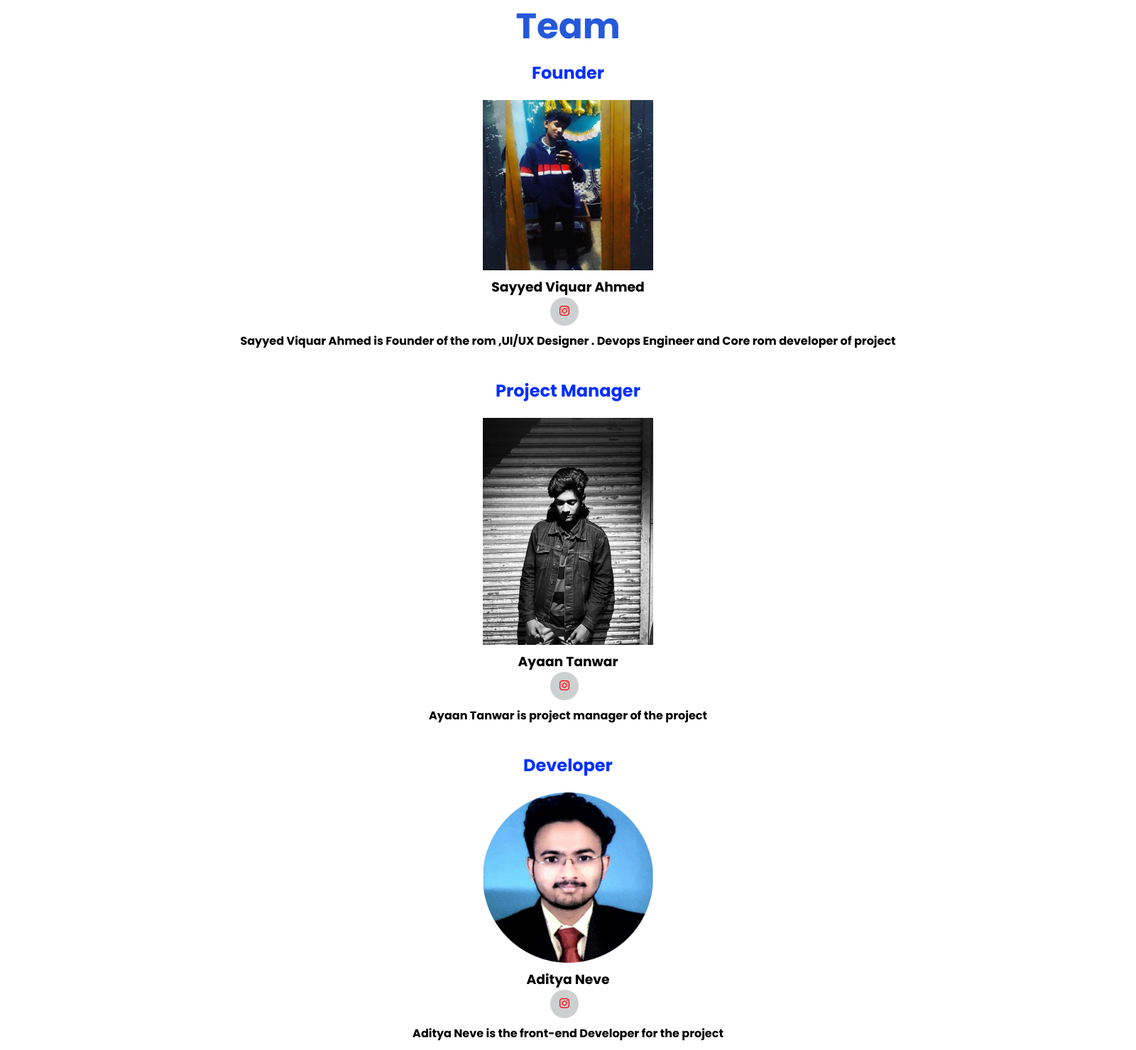
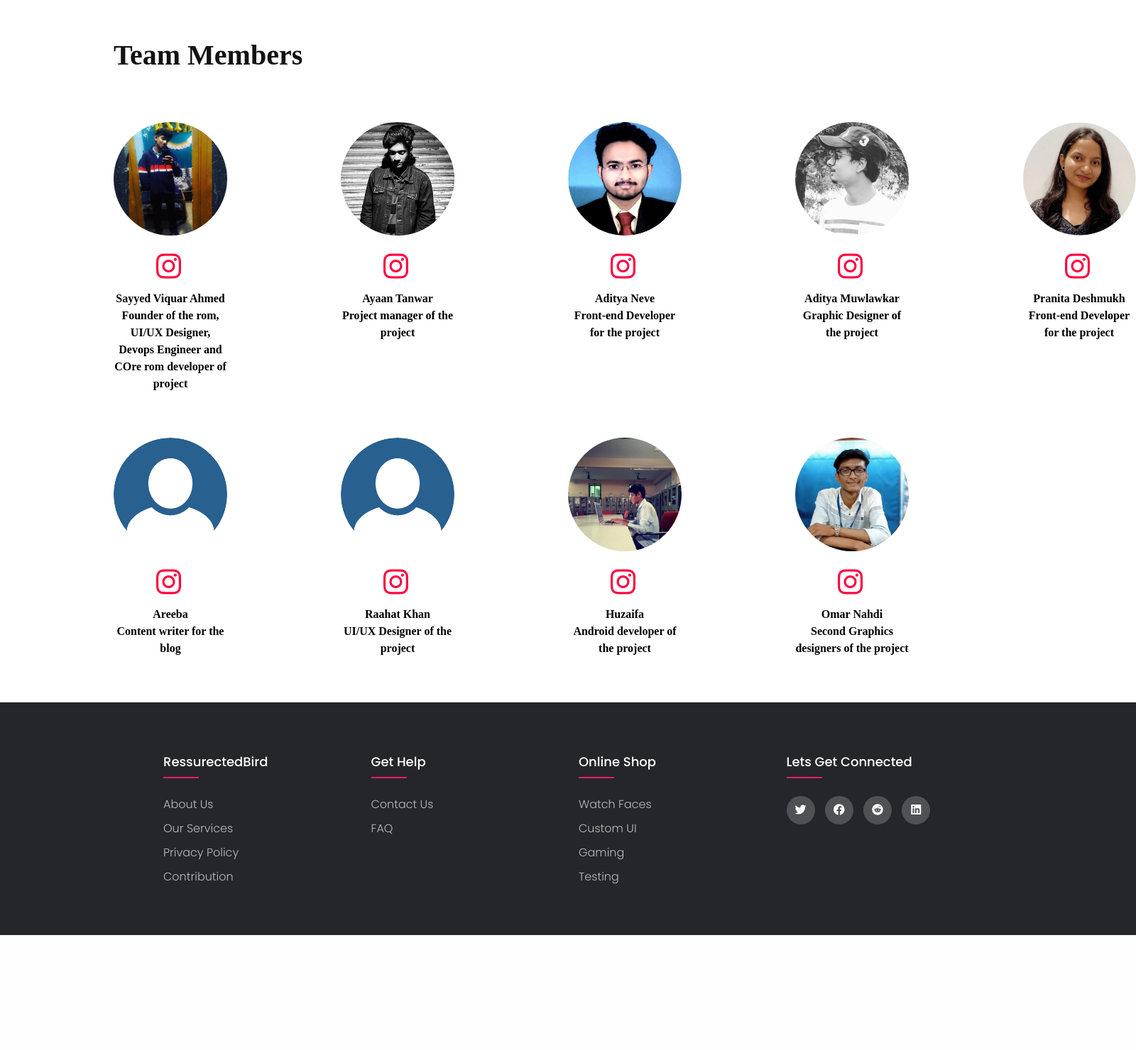
Before and after one commit to Ressurected-Bird/Website, a PHP site: page /Team.html in a window 1600 px wide. Shown: the part 80-1560 px from the top of the page at 71% size. After the commit the page ends 1398 px from the top, so only its background shows below. Run offline with PHP 8.4, Linux system fonts and the light colour scheme.

Commit message:
team ui changed

```diff
--- a/Team.html
+++ b/Team.html
@@ -33,98 +33,109 @@
          </ul>
 
      </nav>
-    <h1 class="h1heading">Team</h1>
+    <div class="teamsection">
+        <h1 class="h1heading">Team Members</h1>
+        <div class="team1">
             <section class="Developer">
-        <h2>Founder</h2>
+
                 <img src="video/ahmedjpeg.jpeg" alt="Sayyed Viquar Ahmed" >
-
-        <h3>Sayyed Viquar Ahmed</h3>
                 <a href="http://www.instagram.com/sviquarahmed.exe/"><i class="fab fa-instagram"></i></a>
+                <h4>Sayyed Viquar Ahmed</h4>
 
 
-        <h4>Sayyed Viquar Ahmed is Founder of the rom ,UI/UX Designer .
-            Devops Engineer and Core rom developer of project</h4>
+
+                <h4>Founder of the rom, UI/UX Designer, Devops Engineer and COre rom developer of project</h4>
 
             </section>
 
 
 
             <section class="Developer">
-        <h2>Project Manager</h2>
+
                 <img src="video/Ayaan Tanwar.png" alt="Ayaan Tanwar" >
-        <h3>Ayaan Tanwar</h3>
+
                 <a href="https://www.instagram.com/ayaan_tanwar/"><i class="fab fa-instagram"></i></a>
-        <h4>Ayaan Tanwar is project manager of the project</h4>
+                <h4>Ayaan Tanwar</h4>
+                <h4>Project manager of the project</h4>
+            </section>
+            <section class="Developer">
+
+            <img src="video/adi.png" alt="Aditya Neve" >
+
+            <a href="https://www.instagram.com/this_is_aditya_neve/"><i class="fab fa-instagram"></i></a>
+            <h4>Aditya Neve <br>Front-end Developer for the project</h4>
+
+        </section>
+        <section class="Developer">
+
+            <img src="video/Aditya Muwlawkar.jpeg" alt="Aditya Muwlawkar" >
+
+
+            <a href="https://www.instagram.com/aditya__291/"><i class="fab fa-instagram"></i></a>
+
+            <h4>Aditya Muwlawkar <br> Graphic Designer of the project </h4>
+
+        </section>
+        <section class="Developer">
+
+            <img src="video/Pranita Deshmukh.jpeg" alt="Pranita Deshmukh" >
+
+
+            <a href="https://www.instagram.com/pranita_1.0/"><i class="fab fa-instagram"></i></a>
+
+            <h4>Pranita Deshmukh <br>Front-end Developer  for the project </h4>
+
+        </section>
+        </div>
+        <div class="team1">
+            <section class="Developer">
+
+                 <img src="video/emty.png" alt="Areeba " >
+
+
+                 <a href="https://instagram.com/areeba_tbanu_12?igshid=YmMyMTA2M2Y="><i class="fab fa-instagram"></i></a>
+
+                 <h4>Areeba <br>Content writer for the blog</h4>
              </section>
 
              <section class="Developer">
-        <h2>Developer</h2>
-    <img src="video/adi.png" alt="Aditya Neve" >
-   <h3>Aditya Neve</h3>
-    <a href="https://www.instagram.com/this_is_aditya_neve/"><i class="fab fa-instagram"></i></a>
-    <h4>Aditya Neve is the front-end Developer for the project</h4>
 
-</section>
-<section class="Developer">
-    <h2> Graphic Designer</h2>
-    <img src="video/Aditya Muwlawkar.jpeg" alt="Aditya Muwlawkar" >
+                 <img src="video/emty.png" alt="Raahat Khan " >
 
-    <h3>Aditya Muwlawkar</h3>
-    <a href="https://www.instagram.com/aditya__291/"><i class="fab fa-instagram"></i></a>
 
-    <h4>Aditya Muwlawkar , He is a Graphic Designer of the project </h4>
+                 <a href="https://instagram.com/iamraahatkhan?igshid=YmMyMTA2M2Y="><i class="fab fa-instagram"></i></a>
 
-</section>
-<section class="Developer">
-    <h2> Developer</h2>
-    <img src="video/Pranita Deshmukh.jpeg" alt="Pranita Deshmukh" >
-
-    <h3>Pranita Deshmukh</h3>
-    <a href="https://www.instagram.com/pranita_1.0/"><i class="fab fa-instagram"></i></a>
-
-    <h4>Pranita Deshmukh is the front-end Developer  for the project </h4>
-
+                 <h4>Raahat Khan<br>UI/UX Designer of the project</h4>
              </section>
 
              <section class="Developer">
-    <h2> Content Writer </h2>
-     <img src="video/emty.png" alt="Areeba " >
 
-     <h3>Areeba</h3>
-     <a href="https://instagram.com/areeba_tbanu_12?igshid=YmMyMTA2M2Y="><i class="fab fa-instagram"></i></a>
+                 <img src="video/Huzaifa.png" alt="Huzaifa " >
 
-     <h4>Areeba is the Content writer for the blog</h4>
+
+                 <a href="https://instagram.com/precious_huzaifa?igshid=YmMyMTA2M2Y="><i class="fab fa-instagram"></i></a>
+
+                 <h4>Huzaifa <br>Android developer of the project</h4>
              </section>
 
              <section class="Developer">
-    <h2> UI/UX Designer </h2>
-     <img src="video/emty.png" alt="Raahat Khan " >
 
-     <h3>Raahat Sajid Khan</h3>
-     <a href="https://instagram.com/iamraahatkhan?igshid=YmMyMTA2M2Y="><i class="fab fa-instagram"></i></a>
-
-     <h4>Raahat is the UI/UX Designer of the project</h4>
- </section>
-
- <section class="Developer">
-    <h2> Android Developer </h2>
-     <img src="video/Huzaifa.png" alt="Huzaifa " >
-
-     <h3>Huzaifa</h3>
-     <a href="https://instagram.com/precious_huzaifa?igshid=YmMyMTA2M2Y="><i class="fab fa-instagram"></i></a>
-
-     <h4>Huzaifa is the Android developer of the project</h4>
- </section>
-
- <section class="Developer">
-    <h2> Graphics Designer </h2>
                  <img src="video/Omar.png" alt="Omar " >
 
-     <h3>Omar</h3>
+
                  <a href="https://instagram.com/omar_nahdi.official?igshid=YmMyMTA2M2Y="><i class="fab fa-instagram"></i></a>
 
-     <h4>Omar is the second Graphics designers of the project</h4>
+                 <h4>Omar Nahdi<br>Second Graphics designers of the project</h4>
              </section>
+             <section class="Developer"></section>
+        </div>
+    </div>
+
+
+
+
+
+
 
 
  <footer class="footer">
--- a/style/Team.css
+++ b/style/Team.css
@@ -13,64 +13,64 @@ body{
 
 .Developer a{
   display: inline-block;
-	height: 40px;
-	width: 40px;
-	background-color:rgb(205, 208, 209);
-	margin:0 10px 10px 0;
+	height: 55px;
+	width: 55px;
+	font-size: 40px;
+	margin:0 5px 5px 0;
 	text-align: center;
-	line-height: 40px;
+	line-height: 55px;
 	border-radius: 50%;
-	color: red;
+	color: rgb(255, 0, 64);
 	transition: all 0.5s ease;
 }
 
 .Developer a:hover{
-	background-color: red;
+	background-color: rgb(255, 0, 76);;
 	color: white;
 }
 
 .h1heading{
-    font-size: 50px;
-    text-align: center;
-    color: #2559da;
+    font-size: 40px;
+    margin-left: 5rem;
+    color: #121213;
+    margin-top: 3rem;
+    margin-bottom: 0.5rem;
 }
 section {
-    display: block;
+
      text-align: center;
+     width: 20rem;
+     margin-right: 5rem;
+     margin-left: 5rem;
   }
 section img {
-    display: block;
-    margin-left: auto;
-    margin-right: auto;
-    margin-top: 20px;
-    width: 15%;
+  margin-bottom: 10px;
+  border-radius: 50%;
+
+  width: 10rem
   }
 
 section h2{
       text-align: center;
       margin-top: 10px;
-      color: rgb(0, 47, 255);
+
   }
 section  h3{
     text-align: center;
     margin-top: 10px;
     color: black;
 }
-section a{
-    color:blue;
-}
+
 section h4{
     text-align: center;
     color: black;
-    margin-bottom: 40px;
+
 
 }
 
   @media (max-width:840px){
 
-.h1heading{
-	margin-top: 90px;
-}
+
 	section img {
 		width: 50%;
 		height: 50%;
@@ -84,3 +84,16 @@ section h4{
 
 
   }
+
+.teamsection{
+  margin-left: 5rem;
+  font-family: 'Times New Roman', Times, serif;
+  margin-right: 5rem;
+
+}
+
+.team1{
+  display: flex;
+  margin-top: 4rem;
+  margin-bottom: 4rem;
+}
```
Also changed, not shown: video/Ayaan Tanwar.png, video/Omar.png. Lines whose indentation alone changed are shown as unchanged.
